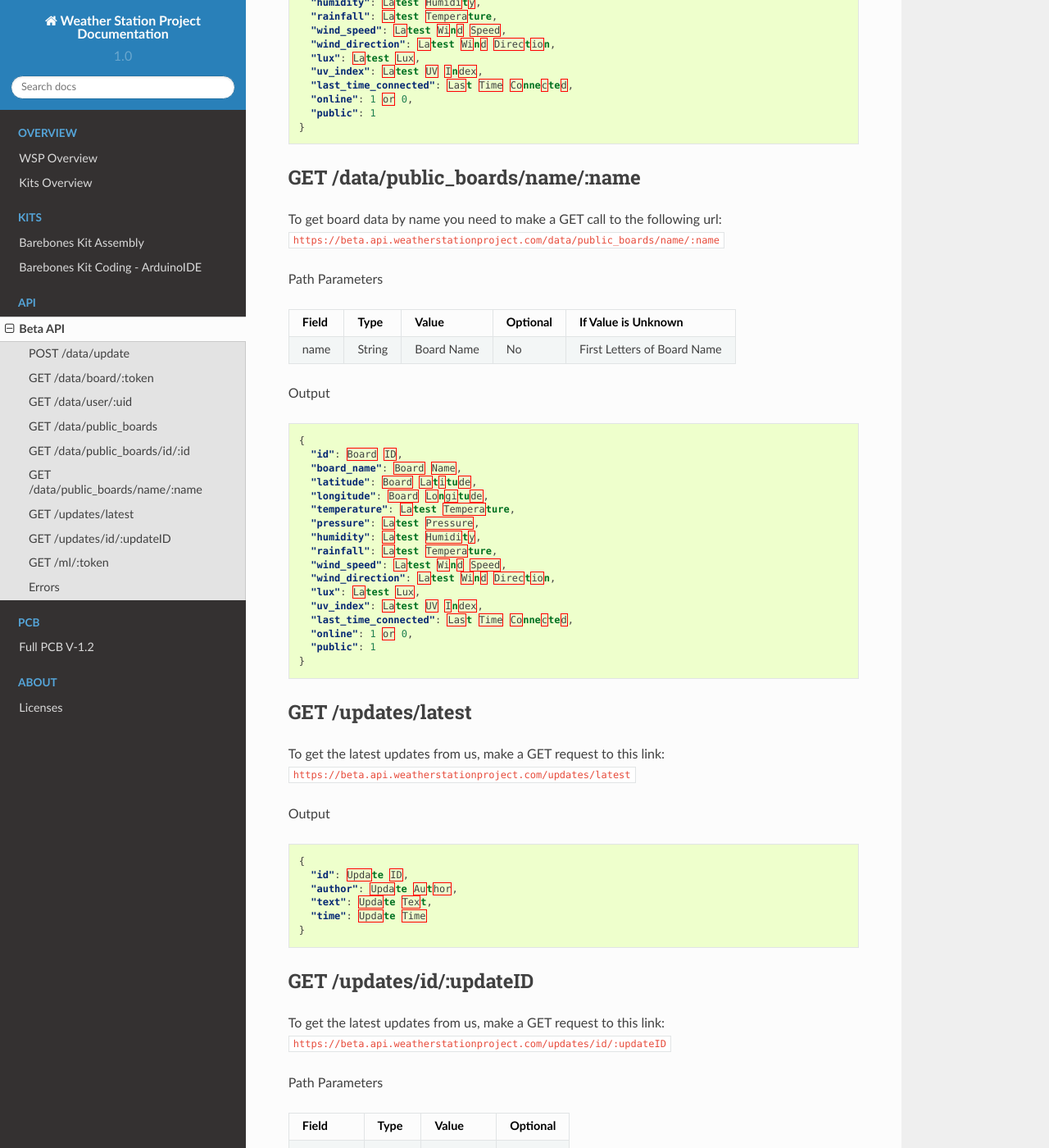
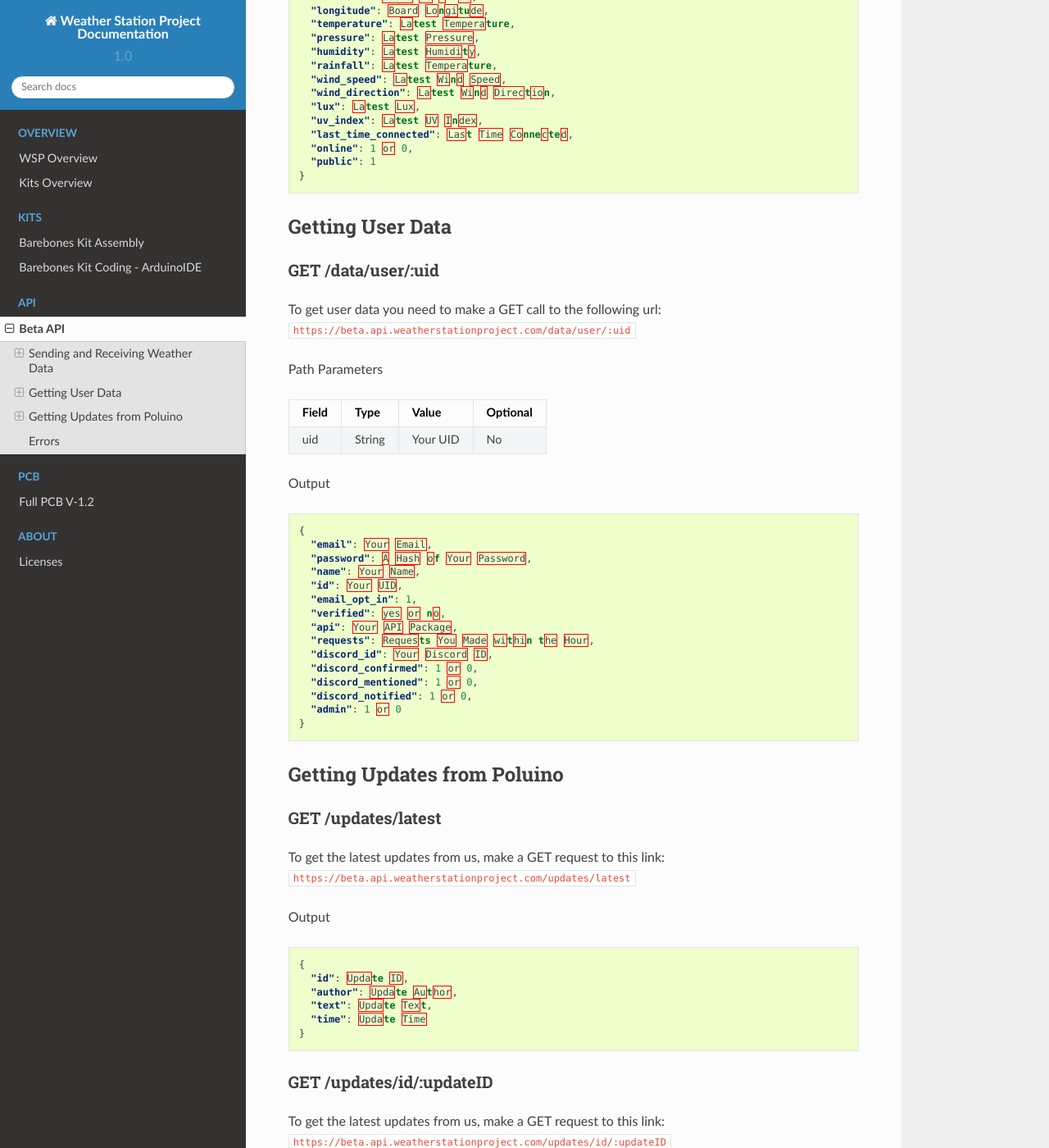
Before and after one commit to Poluino/Docs, a Sphinx documentation site: the page built from docs/api/betaapi.rst, in a window 1280 px wide and 1400 px high, scrolled down 3155 px. Shown: the whole window at 82% size. Built offline with Sphinx 7.4.7 and the Read the Docs theme 2.0.0, drawn with Linux system fonts in a browser that asks for light colours; some of the changed text lies outside the part shown.

Commit message:
More headers

```diff
--- a/docs/api/betaapi.rst
+++ b/docs/api/betaapi.rst
@@ -1,6 +1,11 @@
+********
 Beta API
-=========
+********
+
 The Weather Station Project Beta API provides programmatic access to read and write data.
+
+Sending and Receiving Weather Data
+==================================
 
 POST /data/update
 -----------------
@@ -76,40 +81,6 @@ Output
     "public": 1 or 0,
     "verified": Number,
     "allow_collection": 1 or 0
-  }
-
-GET /data/user/:uid
--------------------
-
-To get user data you need to make a GET call to the following url:
-``https://beta.api.weatherstationproject.com/data/user/:uid``
-
-Path Parameters
-
-+-------+--------+----------+----------+
-| Field | Type   | Value    | Optional |
-+=======+========+==========+==========+
-| uid   | String | Your UID | No       |
-+-------+--------+----------+----------+
-
-Output
-
-.. code-block:: json
-
-  {
-    "email": Your Email,
-    "password": A Hash of Your Password,
-    "name": Your Name,
-    "id": Your UID,
-    "email_opt_in": 1,
-    "verified": yes or no,
-    "api": Your API Package,
-    "requests": Requests You Made within the Hour,
-    "discord_id": Your Discord ID,
-    "discord_confirmed": 1 or 0,
-    "discord_mentioned": 1 or 0,
-    "discord_notified": 1 or 0,
-    "admin": 1 or 0
   }
 
 GET /data/public_boards
@@ -213,6 +184,46 @@ Output
     "public": 1
   }
 
+Getting User Data
+=================
+
+GET /data/user/:uid
+-------------------
+
+To get user data you need to make a GET call to the following url:
+``https://beta.api.weatherstationproject.com/data/user/:uid``
+
+Path Parameters
+
++-------+--------+----------+----------+
+| Field | Type   | Value    | Optional |
++=======+========+==========+==========+
+| uid   | String | Your UID | No       |
++-------+--------+----------+----------+
+
+Output
+
+.. code-block:: json
+
+  {
+    "email": Your Email,
+    "password": A Hash of Your Password,
+    "name": Your Name,
+    "id": Your UID,
+    "email_opt_in": 1,
+    "verified": yes or no,
+    "api": Your API Package,
+    "requests": Requests You Made within the Hour,
+    "discord_id": Your Discord ID,
+    "discord_confirmed": 1 or 0,
+    "discord_mentioned": 1 or 0,
+    "discord_notified": 1 or 0,
+    "admin": 1 or 0
+  }
+
+Getting Updates from Poluino
+============================
+
 GET /updates/latest
 -------------------
 
@@ -296,7 +307,7 @@ Output
   }
 
 Errors
-------
+======
 
 The WSP Beta API uses the following error codes:
 
```
